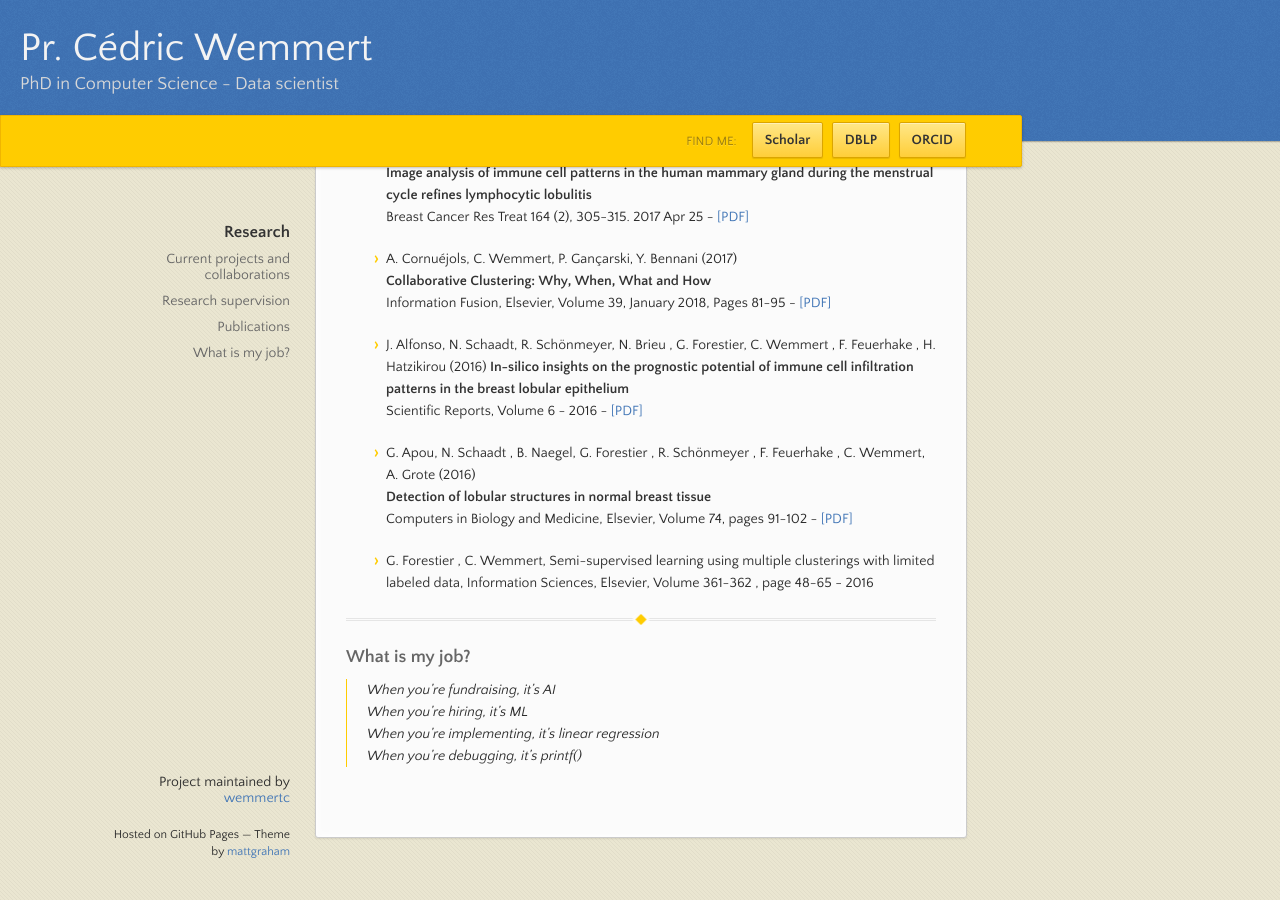
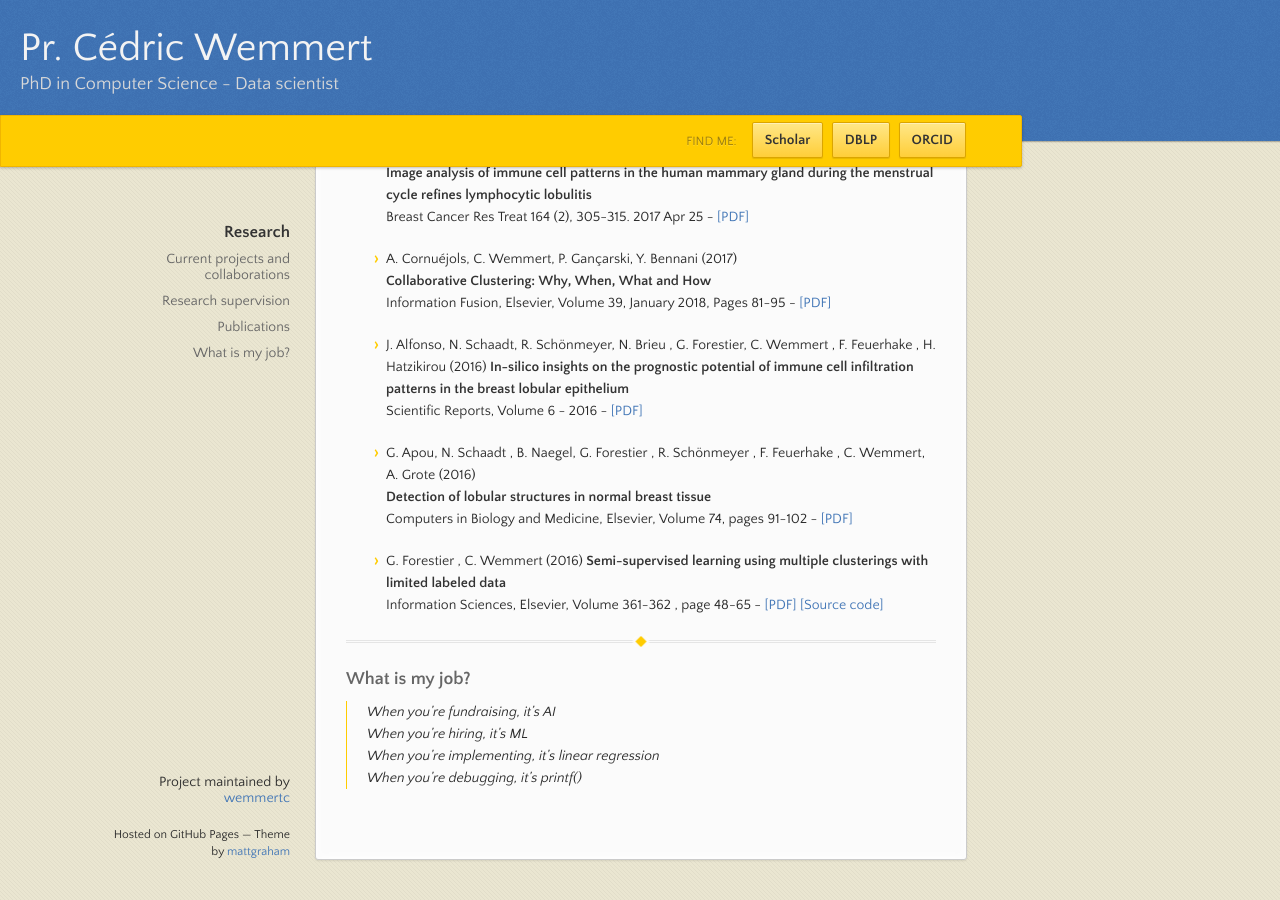
Before and after one commit to wemmertc/webpage, a Jekyll site: the page built from index.md, in a window 1280 px wide and 900 px high, scrolled down 1691 px. Built offline with Jekyll 4.4.1, drawn with Linux system fonts in a browser that asks for light colours; our own code applies the rules of GitHub Pages for plain Markdown files; before the commit the page ends 2569 px from its top, so only the background shows below that.

Commit message:
publications

```diff
--- a/index.md
+++ b/index.md
@@ -72,10 +72,12 @@
 Scientific Reports, Volume 6 - 2016 - [[PDF]](./publications/srep2016.pdf)
 
 * G. Apou, N. Schaadt , B. Naegel, G. Forestier , R. Schönmeyer , F. Feuerhake , C. Wemmert, A. Grote (2016)
-[**Detection of lobular structures in normal breast tissue**]()
-Computers in Biology and Medicine, Elsevier, Volume 74, pages 91-102 - [[PDF]](./publications/srep2016.pdf)
+[**Detection of lobular structures in normal breast tissue**](https://doi.org/10.1016/j.compbiomed.2016.05.004)
+Computers in Biology and Medicine, Elsevier, Volume 74, pages 91-102 - [[PDF]](./publications/cbm2016.pdf)
 
-* G. Forestier , C. Wemmert, Semi-supervised learning using multiple clusterings with limited labeled data, Information Sciences, Elsevier, Volume 361-362 , page 48-65 - 2016
+* G. Forestier , C. Wemmert (2016)
+[**Semi-supervised learning using multiple clusterings with limited labeled data**]()
+Information Sciences, Elsevier, Volume 361-362 , page 48-65 - [[PDF]](./publications/is2016.pdf) [[Source code]](https://germain-forestier.info/src/is2016/)
 
 
 * * *
```
